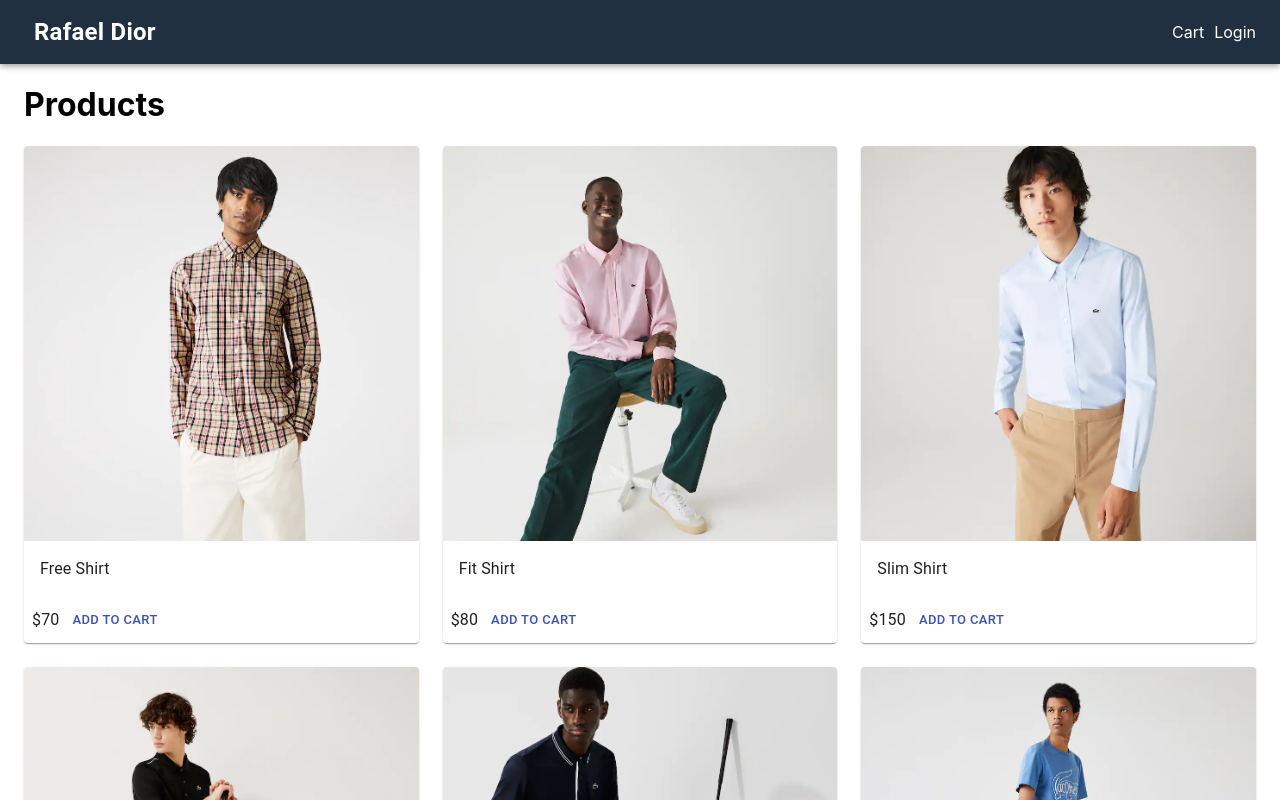
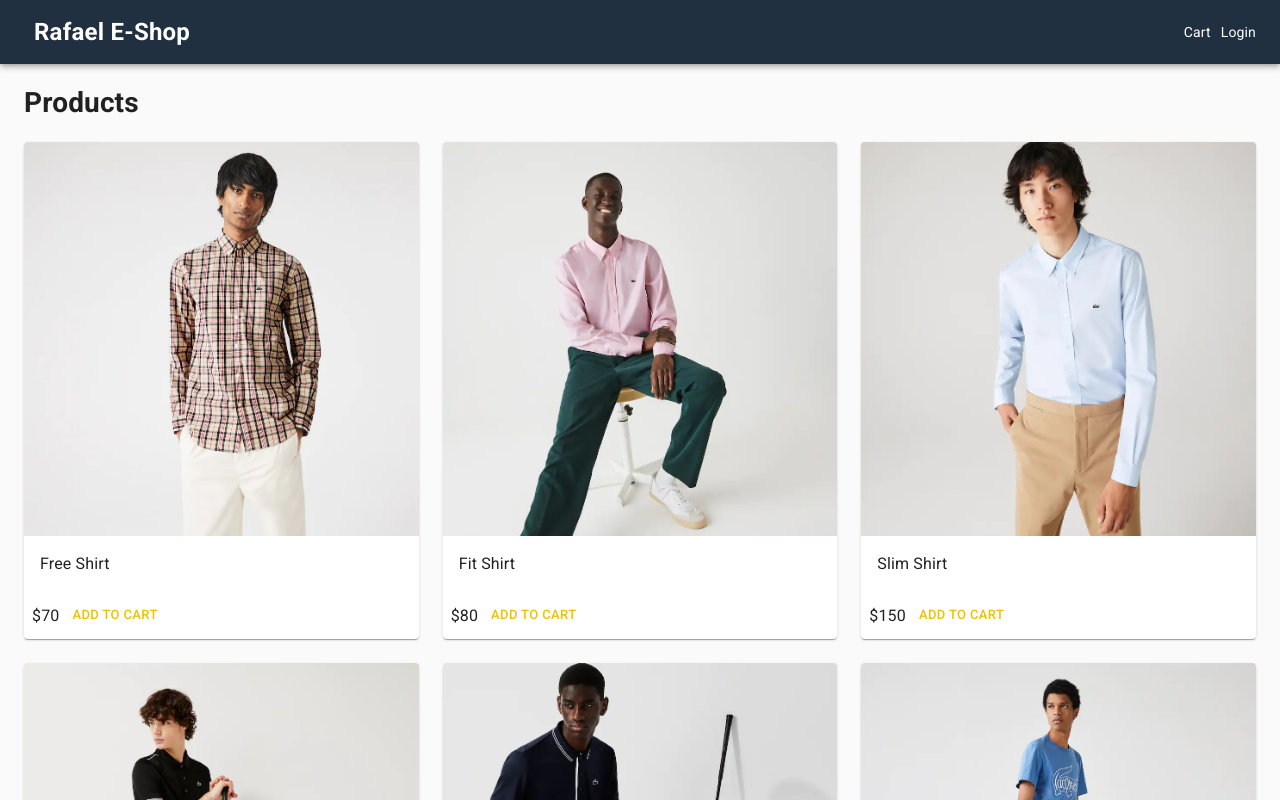
Before and after one commit to rafaelestradajr/next-amazona, a Next.js app: page / in a window 1280 px wide. Shown: the top 800 px of the page. Built offline with nearby package versions, Linux system fonts and the light colour scheme.

Commit message:
add store

```diff
--- a/components/Layout.js
+++ b/components/Layout.js
@@ -1,26 +1,53 @@
 import React from 'react';
 import Head from 'next/head';
-import { AppBar, Container, Link, Toolbar, Typography} from '@material-ui/core';
+import { AppBar, Container, CssBaseline, Link, ThemeProvider, Toolbar, Typography,createMuiTheme} from '@material-ui/core';
 import useStyles from '../utils/styles';
 import NextLink from  'next/link';
 
 
-export default function Layout({title,children}) {
+export default function Layout({title,description,children}) {
+    const theme = createMuiTheme({
+        typography: {
+            h1:{
+                fontSize:'1.6rem',
+                fontWeight:400,
+                margin:'1rem 0',
+            },
+            h2:{
+                fontSize:'1.4rem',
+                fontWeight:400,
+                margin:'1rem 0',
+            },
+        },
+        palette:{
+            type:'light',
+            primary:{
+                main:'#f0c000',
+
+            },
+            secondary:{
+                main:'#208080'
+            },
+        },
+    });
     const classes = useStyles();
     return (
         <div>
             <Head>
-                <title>Next-Amazona</title>
+                <title>{title ? `${title} -Next-Rafael` : 'E-Shop'}</title>
+                {description && <meta name='description' content={description}></meta>}
 
 
             </Head>
+            <ThemeProvider  theme={theme}>
+                <CssBaseline/>
             <AppBar position = 'static' className= {classes.navbar}>
                 <Toolbar>
                     <NextLink href='/' passHref>
                         <Link>
 
 
-                    <Typography className={classes.brand}> Rafael Dior </Typography>
+                    <Typography className={classes.brand}> Rafael E-Shop </Typography>
                         </Link>
 
 
@@ -43,11 +70,12 @@ export default function Layout({title,children}) {
             </Container>
             <footer className={classes.footer} >
                 <Typography>
-                    All rights reserved. Next Rafael Dior
+                    All rights reserved. Next Rafael E-Shop
                 </Typography>
 
 
             </footer>
+            </ThemeProvider>
         </div>
     )
 }
--- a/pages/_document.js
+++ b/pages/_document.js
@@ -6,7 +6,9 @@ export default class MyDocument extends Document {
   render() {
     return (
       <Html lang="en">
-        <Head></Head>
+        <Head>
+          <link rel="stylesheet" href="https://fonts.googleapis.com/css?family=Roboto:300,400,500,700&display=swap"/>
+        </Head>
         <body>
           <Main />
           <NextScript />
--- a/utils/data.js
+++ b/utils/data.js
@@ -70,7 +70,7 @@ const data = {
         rating: 4.5,
         numReviews: 10,
         countInStock: 20,
-        description: "A popular pants",
+        description: " A favorite pants",
       },
   ],
 };
--- a/utils/styles.js
+++ b/utils/styles.js
@@ -19,8 +19,13 @@ main:{
     minHeight:'80vh'
 },
 footer:{
+  marginTop:10,
     textAlign:'center',
 },
+section: {
+  marginTop:10,
+  marginBottom:10,
+}
 
 
 });
```
Also changed, not shown: pages/product/[slug].js (+73 -2 lines), utils/Store.js (added, +12 -0 lines).
